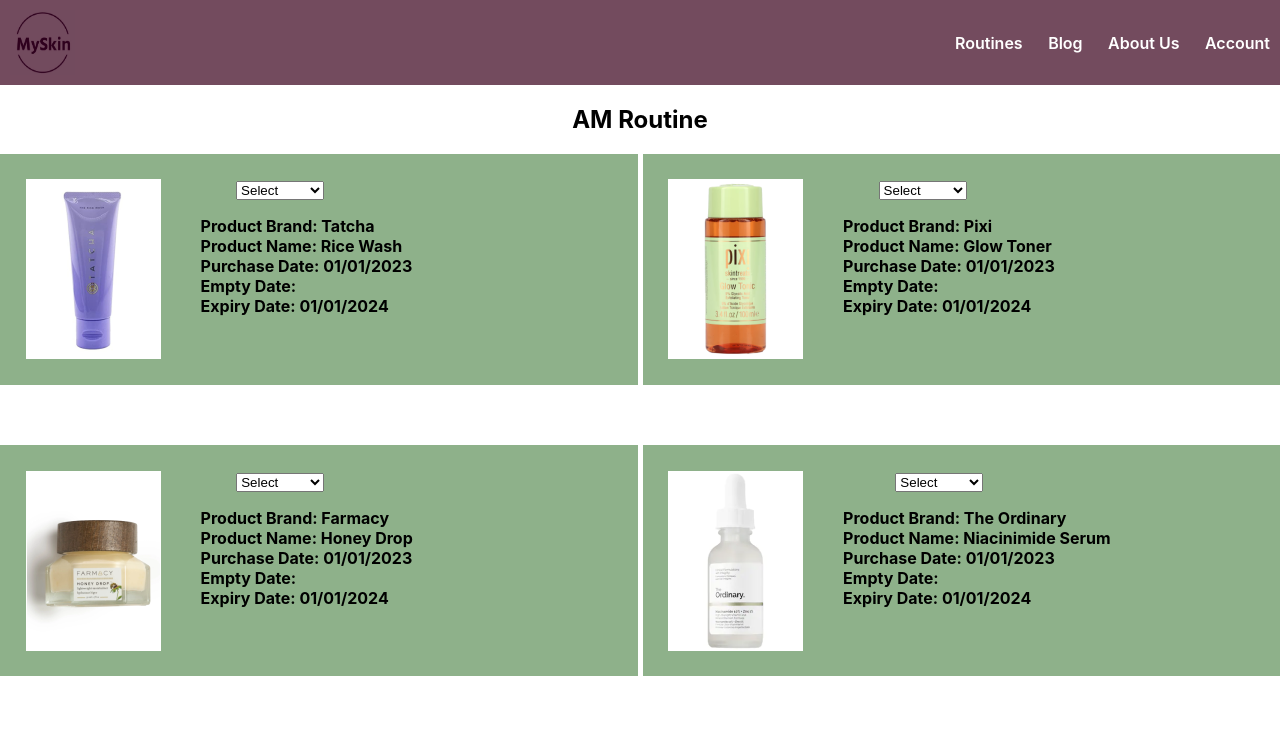
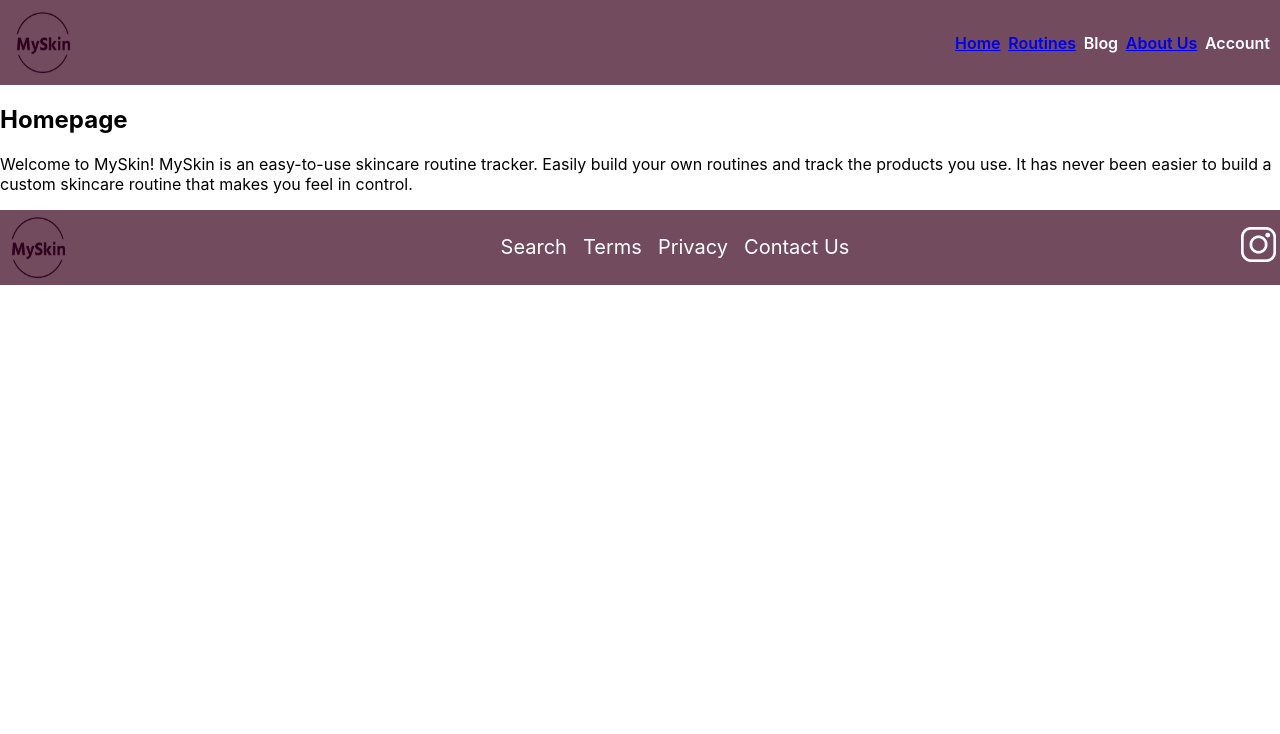
Before and after one commit to samihasher/Samiha-Sher-FS1010, a React (Create React App) app: page / in a window 1280 px wide. Shown: the top 734 px of the page. Built offline with nearby package versions, Linux system fonts and the light colour scheme.

Commit message:
Added react-router dom, and new pages

```diff
--- a/package.json
+++ b/package.json
@@ -8,6 +8,7 @@
     "@testing-library/user-event": "^13.5.0",
     "react": "^18.2.0",
     "react-dom": "^18.2.0",
+    "react-router-dom": "^6.15.0",
     "react-scripts": "5.0.1",
     "styled-components": "^6.0.5",
     "web-vitals": "^2.1.4"
--- a/src/App.js
+++ b/src/App.js
@@ -5,15 +5,37 @@
 import Footer from './Components/Footer';
 import NavBar from './Components/NavBar';
 import products from './Data';
+import {
+  BrowserRouter as Router,
+  Route,
+  Routes,
+} from 'react-router-dom';
+import AboutUs from './Pages/AboutUs';
+import Home from './Pages/Home';
+import Routines from './Pages/Routines';
 
 
 function App() {
   const [numBlankCards, setNumBlankCards] = useState(0);
   return (
+    <Router>
 
-    <section id="products">
+
+
+<div>
         <NavBar />
-        <div className="title"><h2>AM Routine</h2></div>
+        <Routes>
+        <Route path="/" exact element = {<Home/>}/>
+
+        <Route path="/home" exact element = {<Home/>}/>
+
+        <Route path="/about" element = {<AboutUs/>}/>
+        <Route path="/routines" element = {<Routines/>}/>
+      </Routes>
+
+
+        {/*    <section id="products">
+         <div className="title"><h2>AM Routine</h2></div>
       <ProductsContainer>
         {products.map((product) => (
           <ProductCard
@@ -32,9 +54,10 @@
       </ProductsContainer>
       <div className="Add-Button">
           <button onClick={() => setNumBlankCards(numBlankCards + 1)}>Add More</button>
-        </div>
+        </div>   </section> */}
       <Footer />
-    </section>
+  </div>
+    </Router>
   );
 }
 
--- a/src/Components/NavBar.jsx
+++ b/src/Components/NavBar.jsx
@@ -1,19 +1,32 @@
 import React from 'react';
 import './NavBar.css';
+import {
+  Link
+} from 'react-router-dom';
+
 
 
 const Navbar = () => {
   return (
+
     <section id="navbar-section">
       <img src="images/myskinlogo.jpg" alt="myskin logo" width="65" height="65" />
 
       <ul id="nav-list">
-        <li>Routines</li>
+      <li>
+          <Link to="/"> Home </Link>
+        </li>
+        <li>
+        <Link to="/routines"> Routines </Link>
+        </li>
         <li>Blog</li>
-        <li>About Us</li>
+        <li>
+          <Link to="/about">About Us</Link>
+        </li>
         <li>Account</li>
       </ul>
     </section>
+
   );
 };
 
--- /dev/null
+++ b/src/Pages/Home.jsx
@@ -0,0 +1,13 @@
+import React from 'react';
+const Home = () => {
+    return (
+      <div>
+        <h2>Homepage</h2>
+        <p>
+          Welcome to MySkin! MySkin is an easy-to-use skincare routine tracker. Easily build your own routines and track the products you use. It has never been easier to build a custom skincare routine that makes you feel in control.
+        </p>
+      </div>
+    );
+  };
+
+  export default Home;
--- /dev/null
+++ b/src/Pages/Routines.jsx
@@ -0,0 +1,34 @@
+import React, { useState } from 'react';
+import { ProductsContainer } from '../ProductStyles';
+import ProductCard from '../ProductCard';
+import products from '../Data';
+
+const Routines = () => {
+    const [numBlankCards, setNumBlankCards] = useState(0);
+    return (
+         <section id="products">
+         <div className="title"><h2>AM Routine</h2></div>
+      <ProductsContainer>
+        {products.map((product) => (
+          <ProductCard
+          key={product.id}
+          imageSrc={product.imageSrc}
+          altText={product.altText}
+          productBrand={product.productBrand}
+          productName={product.productName}
+          purchaseDate={product.purchaseDate}
+          expiryDate={product.expiryDate}
+/>
+        ))}
+        {[...Array(numBlankCards)].map((_, index) => (
+          <ProductCard key={`blank-${index}`} />
+        ))}
+      </ProductsContainer>
+      <div className="Add-Button">
+          <button onClick={() => setNumBlankCards(numBlankCards + 1)}>Add More</button>
+        </div>
+        </section>
+        );
+    };
+
+export default Routines;
```
Also changed, not shown: 1 other file (tests, documents, lock files or other folders).
